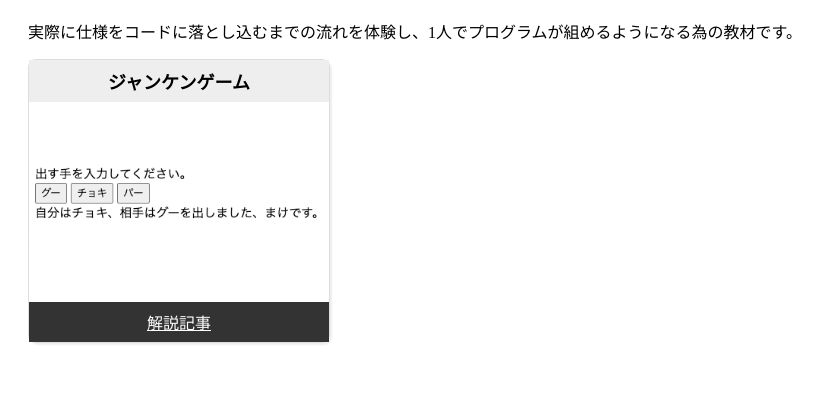
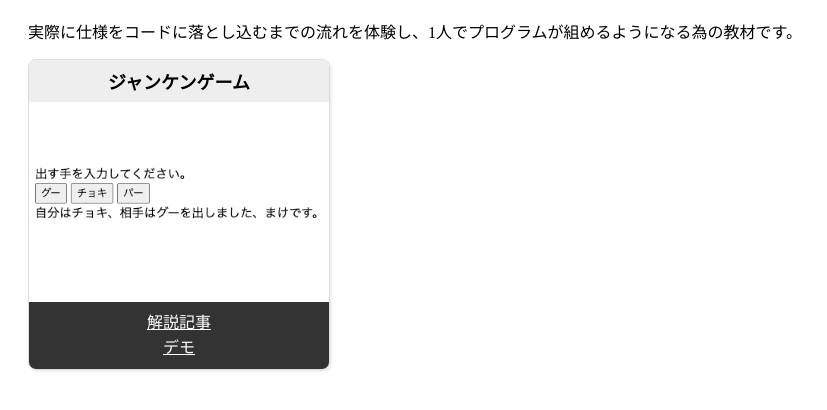
Before and after one commit to 44x1carbon/de-copypaste, a plain HTML site: page index.html in a window 1280 px wide. Shown: the part 98-508 px from the top of the page, without its empty margins (0-827 px from the left). Drawn offline with Linux system fonts and the light colour scheme.

Commit message:
add demo link

```diff
--- a/index.html
+++ b/index.html
@@ -21,6 +21,7 @@
             border: solid 1px #ddd;
             border-radius: 8px;
             box-shadow: 2px 2px 2px #eee;
+            overflow: hidden;
         }
 
         .title {
@@ -31,18 +32,19 @@
             background-color: #eee;
         }
 
-        .article-link {
-            text-align: center;
-            padding: 8px;
-            background-color: #333;
-        }
-
         .screenshot {
             filter: blur(1);
             width: 100%;
             height: 200px;
             object-fit: contain;
             display: block;
+        }
+
+        .article-link {
+            text-align: center;
+            padding: 8px;
+            background-color: #333;
+            line-height: 1.6;
         }
 
         .article-link a {
@@ -62,7 +64,10 @@
             <div class="title">ジャンケンゲーム</div>
             <img class="screenshot" src="./rock-paper-scissors-game/screenshot.png">
             <div class="article-link">
+
                 <a href="http://">解説記事</a>
+                <br>
+                <a href="/rock-paper-scissors-game/">デモ</a>
             </div>
         </div>
     </div>
```
